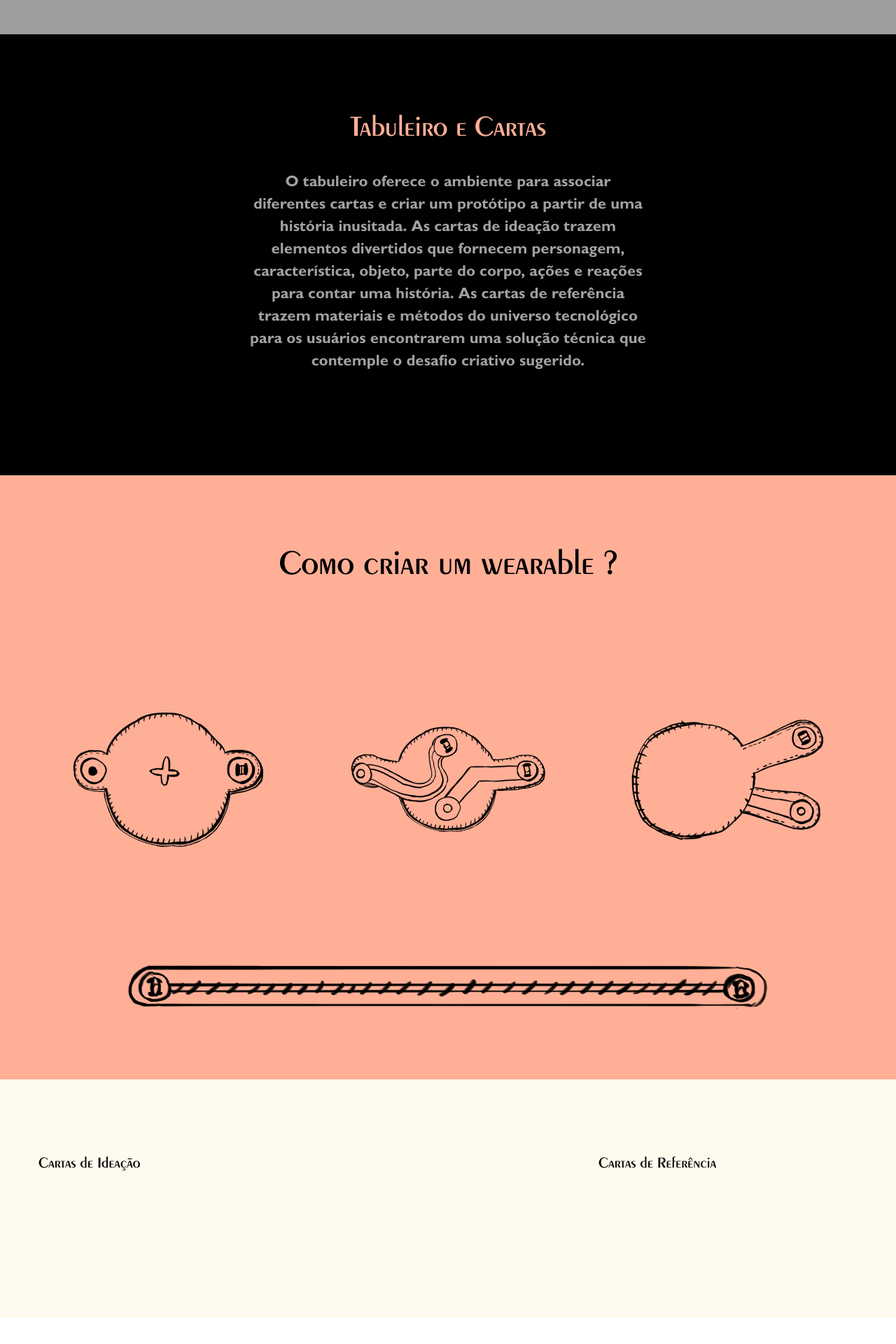
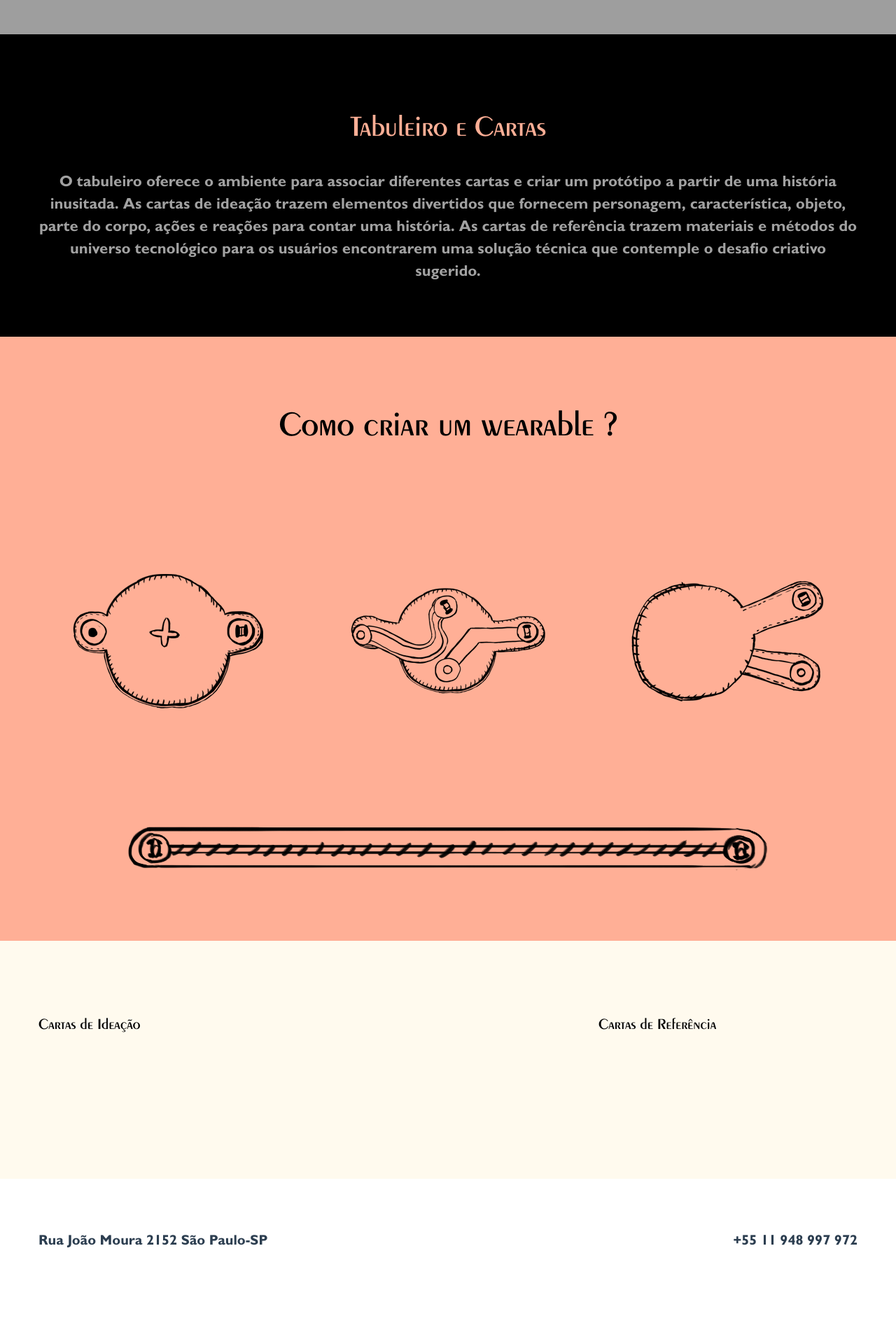
Before and after one commit to NANA-wearables/nana-site, a Jekyll site: the page built from _pages/tabuleiro_pt.html, in a window 1280 px wide. Shown: the part 596-2516 px from the top of the page at 70% size. Built offline with Jekyll 4.4.1, drawn with Linux system fonts in a browser that asks for light colours; nearby versions of some CDN libraries; library files that are not in the unit come from our copies; after the commit the page ends 2465 px from its top, so only the background shows below that; grey boxes are pictures that could not be loaded.

Commit message:
Update tabuleiro.html

```diff
--- a/_layouts/tabuleiro.html
+++ b/_layouts/tabuleiro.html
@@ -44,10 +44,10 @@
 	</nav>
 </header>
 
-<section id="sobre" class="feature_33 bg_black padding_top110 padding_bottom70">
+<section id="sobre" class="feature_33 bg_black padding_top110 padding_bottom40">
 	<div class="container nopadding dark_gray">
 		<h2 class="margin_auto max_width570 text-center font42 font_first light pink">{{page.sobreCabecalho}}</h2>
-		<div class="font_second margin_auto top35 bottom75 max_width570 text-center font22 light opacity7 text text1 light_gray">
+		<div class="font_second margin_auto top35 bottom35  text-center font22 light opacity7 text text1 light_gray">
 			{{page.sobreTexto}}
 		</div>
 	</div>
```
